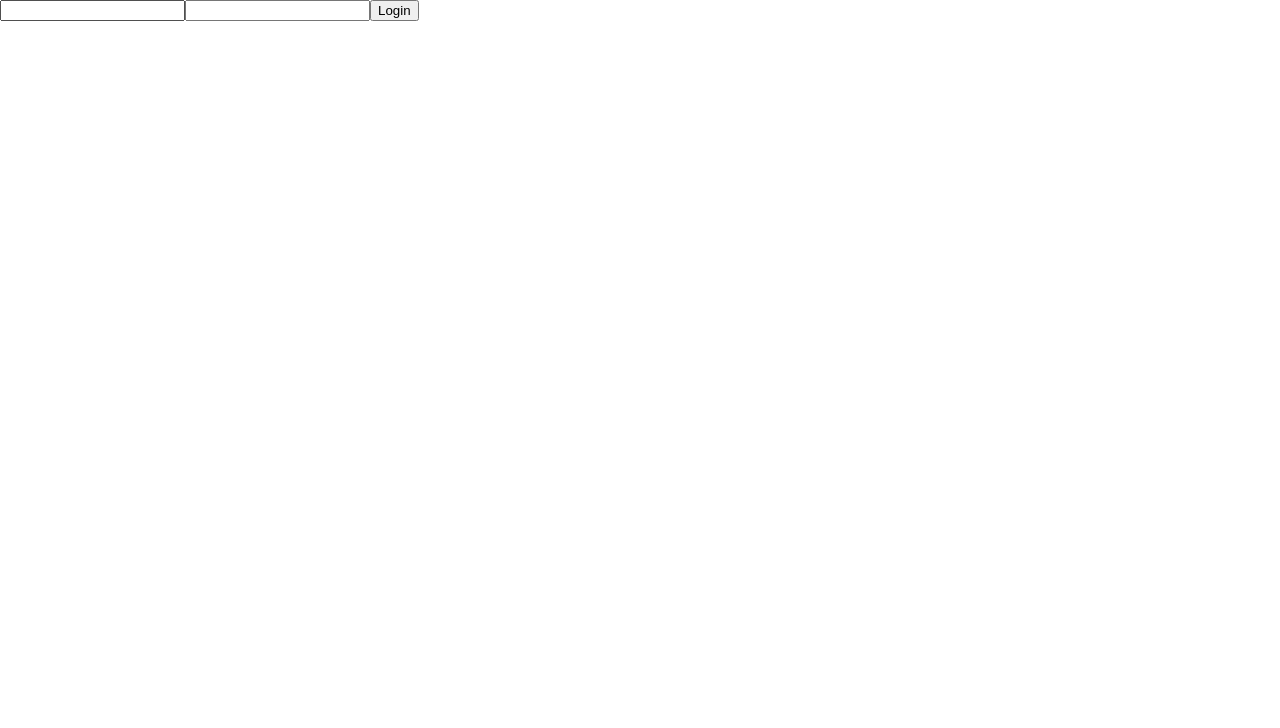
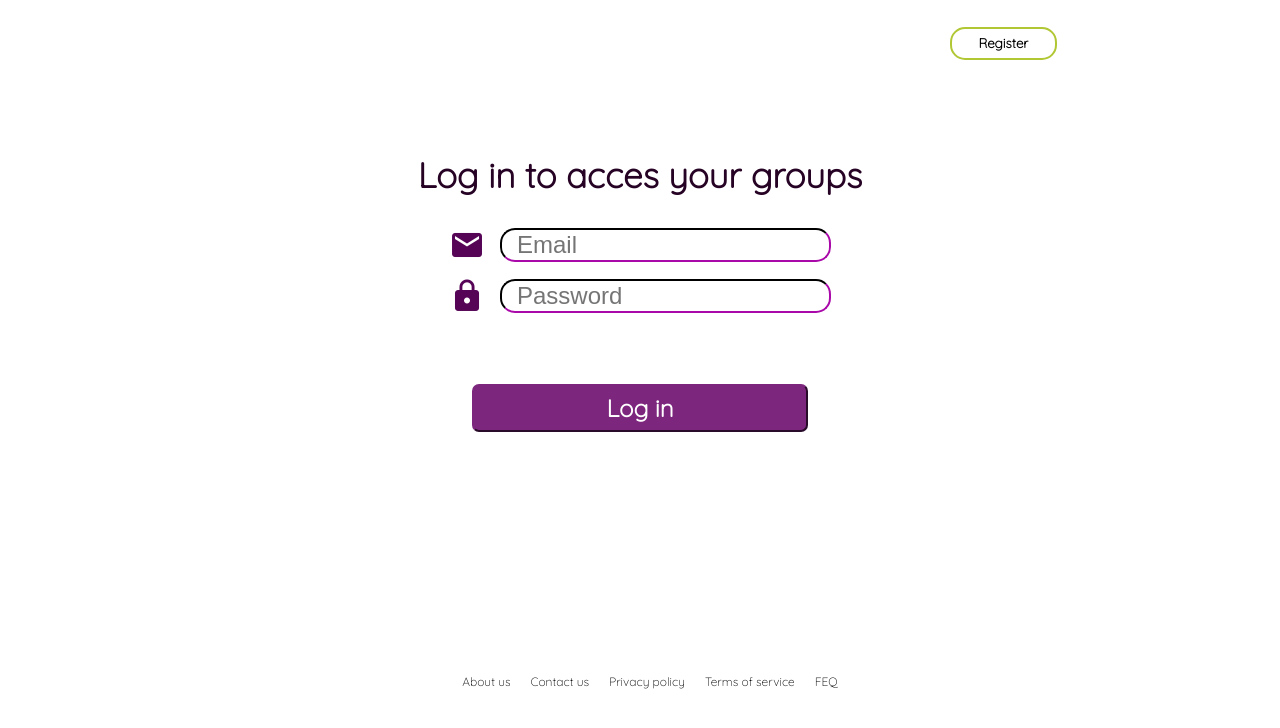
Before and after one commit to ArkadijsMazjanis/Roomiez, an Angular app: page /login in a window 1280 px wide. Shown: the top 728 px of the page. Built offline with nearby package versions, Linux system fonts and the light colour scheme.

Commit message:
Ta_4
Layout update

```diff
--- a/src/app/app.module.ts
+++ b/src/app/app.module.ts
@@ -2,17 +2,23 @@ import { NgModule } from '@angular/core';
 import { BrowserModule } from '@angular/platform-browser';
 import { HttpClientModule } from '@angular/common/http'
 import { RouterModule } from '@angular/router';
+import { Routes } from '@angular/router';
 import { AppComponent } from './app.component';
 import { BrowserAnimationsModule } from '@angular/platform-browser/animations';
 import { LoginComponent } from './login/login.component';
 import { DashboardComponent } from './dashboard/dashboard.component'
 import { AdminComponent } from './admin/admin.component';
 import { LandingpageComponent } from './landingpage/landingpage.component';
-// import { TasksComponent } from './tasks/tasks.model'
-// import { ShoppinglistComponent } from './shoppinglist/shoppinglist.component'
+import { RegistartionComponent } from './registartion/registartion.component';
 
 
+const appRoutes: Routes = [
+  { path: '', component: LandingpageComponent },
+  { path: 'login', component: LoginComponent },
+  { path: 'register', component: RegistartionComponent },
+  { path: 'dashboard', component: DashboardComponent },
 
+];
 
 @NgModule({
   declarations: [
@@ -26,16 +32,7 @@ import { LandingpageComponent } from './landingpage/landingpage.component';
     BrowserModule,
     HttpClientModule,
     BrowserAnimationsModule,
-    RouterModule.forRoot([
-     {
-        path: 'login',
-        component: LoginComponent
-      },
-      {
-        path: '',
-        component: LandingpageComponent
-      },
-  ])
+    RouterModule.forRoot(appRoutes),
   ],
   providers: [],
   bootstrap: [AppComponent]
--- a/src/app/dashboard/dashboard.component.html
+++ b/src/app/dashboard/dashboard.component.html
@@ -1,4 +1,3 @@
 <p>
-whats going on
-<a routerLink="/login">landingpage</a>
+whats going o
 </p>
--- a/src/app/landingpage/landingpage.component.html
+++ b/src/app/landingpage/landingpage.component.html
@@ -1,6 +1,6 @@
  <div class="landingPageButtons">
-            <button class="btnRegister">Register</button>
-            <button class="btnLogin">Login</button>
+            <button class="btnRegister" [routerLink]="['./register']">Register</button>
+            <button class="btnLogin" [routerLink]="['./login']" >Login</button>
         </div>
 <div class="landingPageContent">
     <div class="landingPageImage">
@@ -16,7 +16,7 @@
             </div>
         </div>
         <div class="landingPageButtonstwo">
-            <button class="btnJoin">Join</button>
+            <button class="btnJoin" [routerLink]="['./login']" >Join</button>
             <button class="btnLearnmore">Learn more</button>
         </div>
         <div class="iAlreadyHaveAnAccount">
--- a/src/app/landingpage/landingpage.component.ts
+++ b/src/app/landingpage/landingpage.component.ts
@@ -12,4 +12,8 @@ export class LandingpageComponent implements OnInit {
   ngOnInit(): void {
   }
 
+
+  btnClick= function () {
+    this.router.navigateByUrl('/dashbord');
+};
 }
--- a/src/app/login/login.component.css
+++ b/src/app/login/login.component.css
@@ -0,0 +1,104 @@
+.loginPageContent{
+    display: flex;
+    flex-direction: column;
+    justify-content: space-around;
+    align-items:center;
+
+}
+.loginPageHeader{
+    display: flex;
+    justify-content:flex-end;
+    margin-right: 15em;
+}
+.btnRegister{
+    margin-top: 2em;
+    margin-right: 1em;
+    width: 8em;
+    height: 2.5em;
+    background-color: white;
+    border-radius: 15px;
+    border-color: #B2C734;
+    border-style: solid;
+    font-family:Quicksand;
+    font-weight: bold;
+}
+.btnRegister:hover{
+    cursor: grab;
+    background-color: #B2C734;
+}
+.loginPageText{
+    margin-top: 3em;
+    display: flex;
+    justify-content: center;
+    align-items:center;
+    font-family:Quicksand;
+    font-weight: bolder;
+    font-size: 2.5em;
+    color: #260224;
+}
+.loadingPageInput{
+    margin-top: 3em;
+
+}
+.loginPageEmail{
+    display: flex;
+    justify-content: center;
+    align-items:center;
+    margin-bottom: 15px;
+}
+.loginPagePassword{
+    display: flex;
+    justify-content: center;
+    align-items:center;
+}
+.material-icons{
+    color: #560556;
+    font-size: 36px;
+
+}
+.inputEmail{
+    font-size: 24px;
+    border-radius: 15px;
+    border-color: #560556;
+    padding-left: 15px;
+    margin-left: 15px;
+}
+.inputPassword{
+    font-size: 24px;
+    border-radius: 15px;
+    border-color: #560556;
+    padding-left: 15px;
+    margin-left: 15px;
+}
+.loginPageButtontwo{
+    margin-top: 5em;
+    display: flex;
+    justify-content: center;
+    align-items:center;
+}
+.btnLoginTwo{
+    width:14em;
+    height: 2em;
+    border-radius: 7px;
+    border-color: #7D267D;
+    font-family:Quicksand;
+    font-weight: bolder;
+    font-size: 24px;
+    color: white;
+    background-color: #7D267D;
+}
+.btnLoginTwo:hover{
+    cursor: grab;
+    background-color: #B2C734;
+}
+.loginPageFooter{
+    display: flex;
+    flex-direction: row;
+    justify-content: center;
+    margin-top: 20em;
+    font-family:Quicksand;
+    font-size: 12px;
+}
+.loginPageFooterText{
+    margin-left: 20px;
+}
--- a/src/app/login/login.component.html
+++ b/src/app/login/login.component.html
@@ -1,5 +1,31 @@
-<form (submit)="loginUser($event)">
-    <input type="text" ng-model="inputText" palceholder='Email' >
-    <input type="text" palceholder="Password">
-    <input type="submit" value="Login">
-</form>
+
+<div class="loginPageHeader">
+    <button class="btnRegister" [routerLink]="['/register']" >Register</button>
+</div>
+<div class="loginPageContent">
+    <div class="loginPageText">
+        <span>Log in to acces your groups</span>
+    </div>
+    <div class="loadingPageInput">
+        <form>
+        <div class="loginPageEmail">
+            <span class="material-icons">mail</span>
+            <input type="text" class="inputEmail" placeholder="Email" ><br>
+        </div>
+        <div class="loginPagePassword">
+            <span class="material-icons">lock</span>
+            <input type="text" class="inputPassword" placeholder="Password">
+        </div>
+        </form>
+    </div>
+    <div class="loginPageButtontwo">
+        <button class="btnLoginTwo" [routerLink]="['/dashboard']" >Log in</button>
+    </div>
+</div>
+<div class="loginPageFooter">
+    <span class="loginPageFooterText"> About us </span>
+    <span class="loginPageFooterText"> Contact us </span>
+    <span class="loginPageFooterText">Privacy policy </span>
+    <span class="loginPageFooterText"> Terms of service </span>
+    <span class="loginPageFooterText"> FEQ </span>
+</div>
--- a/src/app/login/login.component.ts
+++ b/src/app/login/login.component.ts
@@ -1,4 +1,6 @@
 import { Component, OnInit } from '@angular/core';
+import { Router } from '@angular/router';
+
 
 @Component({
   selector: 'app-login',
@@ -12,8 +14,7 @@ export class LoginComponent implements OnInit {
   ngOnInit(): void {
   }
 
-  loginUser(event) {
-
-    console.log(event)
-  }
+  btnClick= function () {
+    this.router.navigateByUrl('/dashbord');
+};
 }
--- /dev/null
+++ b/src/app/registartion/registartion.component.html
@@ -0,0 +1 @@
+<p>registartion works!</p>
--- /dev/null
+++ b/src/app/registartion/registartion.component.ts
@@ -0,0 +1,15 @@
+import { Component, OnInit } from '@angular/core';
+
+@Component({
+  selector: 'app-registartion',
+  templateUrl: './registartion.component.html',
+  styleUrls: ['./registartion.component.css']
+})
+export class RegistartionComponent implements OnInit {
+
+  constructor() { }
+
+  ngOnInit(): void {
+  }
+
+}
```
Also changed, not shown: src/app/registartion/registartion.component.css (added), 1 other file (tests, documents, lock files or other folders).
